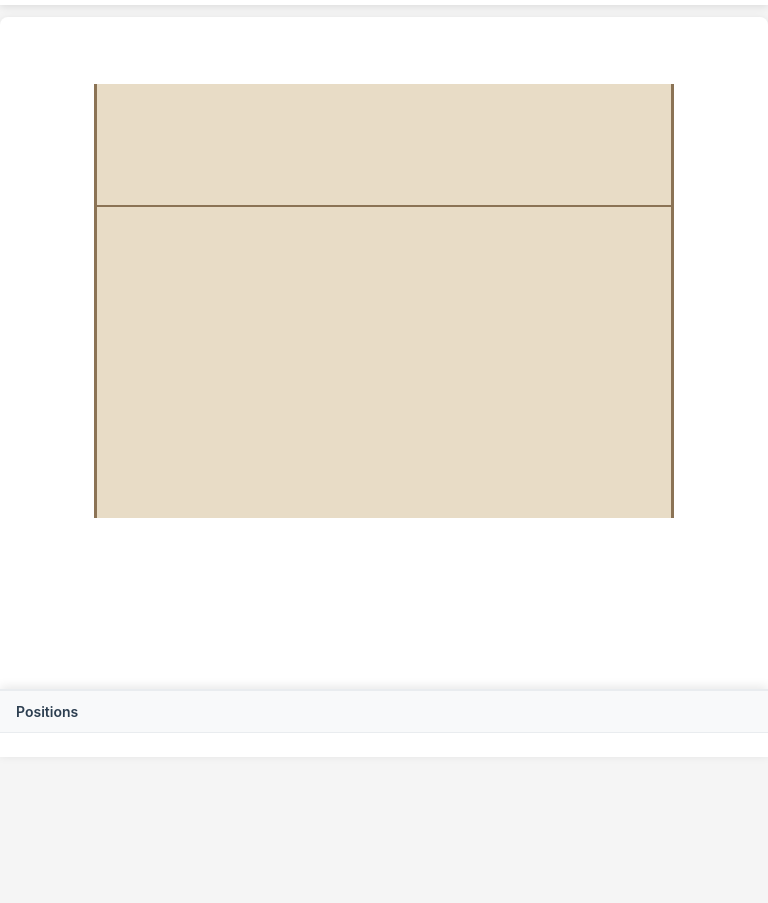
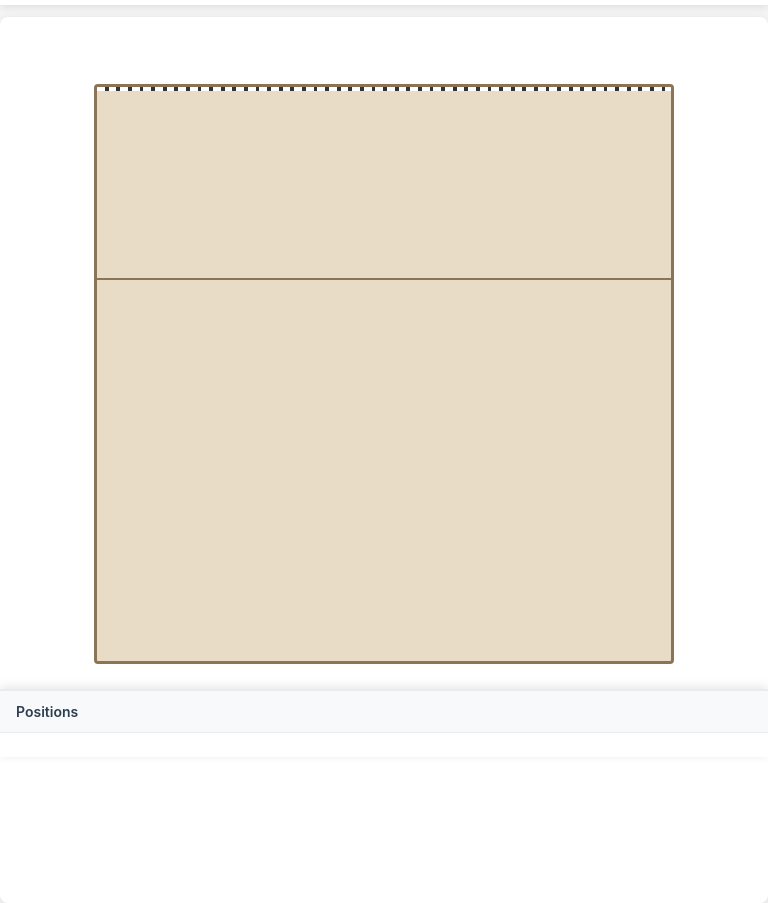
Before and after one commit to eqsquared/volleyball-coach, a website with bundled scripts: page public/index.html in a window 768 px wide. Shown: the part 43-946 px from the top of the page. Before the commit the page ends 800 px from the top, so only its background shows below. Built offline with nearby package versions, Linux system fonts and the light colour scheme; files whose address does not match are found by name.

Commit message:
Better tablet modularity and mobile safe zones

```diff
--- a/public/app.js
+++ b/public/app.js
@@ -128,6 +128,9 @@
 
         // Initialize court drag and drop
         initCourtListeners();
+
+        // Set up dynamic viewport dimension tracking (handles browser UI changes)
+        setupViewportDimensions();
 
         // Set up court font-size scaling
         setupCourtFontScaling();
@@ -333,6 +336,55 @@
 }
 
 
+// Set up dynamic viewport dimension tracking - handles browser UI changes (e.g., Safari tabs)
+function setupViewportDimensions() {
+    function updateViewportDimensions() {
+        const root = document.documentElement;
+
+        // Get actual viewport dimensions
+        const vh = window.innerHeight;
+        const vw = window.innerWidth;
+
+        // Calculate available height (accounting for browser UI)
+        // Use the actual innerHeight which accounts for browser chrome
+        const availableHeight = vh;
+
+        // Update CSS custom properties
+        root.style.setProperty('--viewport-height', `${vh}px`);
+        root.style.setProperty('--viewport-width', `${vw}px`);
+        root.style.setProperty('--available-height', `${availableHeight}px`);
+
+        // Also support dvh (dynamic viewport height) where available
+        // This is a newer CSS feature that handles this automatically
+        if (CSS.supports('height', '100dvh')) {
+            root.style.setProperty('--viewport-height', '100dvh');
+            root.style.setProperty('--available-height', '100dvh');
+        }
+    }
+
+    // Initial update
+    updateViewportDimensions();
+
+    // Update on resize with debouncing
+    let resizeTimeout;
+    const handleResize = () => {
+        clearTimeout(resizeTimeout);
+        resizeTimeout = setTimeout(updateViewportDimensions, 50);
+    };
+
+    window.addEventListener('resize', handleResize);
+    window.addEventListener('orientationchange', () => {
+        // Delay slightly to allow orientation change to complete
+        setTimeout(updateViewportDimensions, 100);
+    });
+
+    // Use Visual Viewport API if available (better for mobile browsers)
+    if (window.visualViewport) {
+        window.visualViewport.addEventListener('resize', handleResize);
+        window.visualViewport.addEventListener('scroll', handleResize);
+    }
+}
+
 // Set up court font-size scaling - updates CSS variable based on actual court size
 function setupCourtFontScaling() {
     if (!dom.court) return;
--- a/public/index.html
+++ b/public/index.html
@@ -2,7 +2,7 @@
 <html lang="en">
 <head>
     <meta charset="UTF-8">
-    <meta name="viewport" content="width=device-width, initial-scale=1.0, user-scalable=no">
+    <meta name="viewport" content="width=device-width, initial-scale=1.0, user-scalable=no, viewport-fit=cover">
     <meta http-equiv="Cache-Control" content="no-cache, no-store, must-revalidate">
     <meta http-equiv="Pragma" content="no-cache">
     <meta http-equiv="Expires" content="0">
--- a/public/styles.css
+++ b/public/styles.css
@@ -5,6 +5,16 @@
     margin: 0;
     padding: 0;
     box-sizing: border-box;
+}
+
+:root {
+    /* Dynamic viewport dimensions - updated via JavaScript */
+    --viewport-height: 100vh;
+    --viewport-width: 100vw;
+    --available-height: 100vh;
+    --header-height: 48px;
+    --safe-area-top: env(safe-area-inset-top, 0px);
+    --safe-area-bottom: env(safe-area-inset-bottom, 0px);
 }
 
 body {
@@ -135,7 +145,7 @@
     padding: 10px;
     border-radius: 8px;
     box-shadow: 0 2px 10px rgba(0,0,0,0.1);
-    height: calc(100vh - 60px);
+    height: calc(var(--available-height) - 60px);
     display: flex;
     flex-direction: column;
     gap: 0;
@@ -350,7 +360,7 @@
 
 .accordion.active .accordion-content {
     /* Fill the sidebar height minus padding and other accordion headers */
-    max-height: calc(100vh - 250px);
+    max-height: calc(var(--available-height) - 250px);
     transition: max-height 0.3s ease-in;
     padding: 10px;
     overflow-y: auto;
@@ -1060,7 +1070,7 @@
     display: flex;
     flex-direction: column;
     min-height: 0;
-    max-height: calc(100vh - 60px);
+    max-height: calc(var(--available-height) - 60px);
     background: white;
     border-radius: 8px;
     box-shadow: 0 2px 10px rgba(0,0,0,0.1);
@@ -1098,8 +1108,8 @@
 
 .court {
     position: relative;
-    width: min(600px, calc(100vh - 300px), 100%);
-    height: min(600px, calc(100vh - 300px), 100%);
+    width: min(600px, calc(var(--available-height) - 300px), 100%);
+    height: min(600px, calc(var(--available-height) - 300px), 100%);
     aspect-ratio: 1;
     background: #e8dcc6; /* Birch/tan color */
     border: 3px solid #8b7355;
@@ -2061,7 +2071,7 @@
         left: 0;
         width: 300px;
         max-width: 85vw;
-        height: calc(100vh - 60px);
+        height: calc(var(--available-height) - 60px);
         transform: translateX(-100%);
         z-index: 1000;
         border-radius: 0;
@@ -2099,8 +2109,8 @@
 
     /* Court scales to fit available space while maintaining aspect ratio */
     .court {
-        width: min(800px, calc(100vh - 260px), calc(100% - 12px));
-        height: min(800px, calc(100vh - 260px), calc(100% - 12px));
+        width: min(800px, calc(var(--available-height) - 260px), calc(100% - 12px));
+        height: min(800px, calc(var(--available-height) - 260px), calc(100% - 12px));
         aspect-ratio: 1;
     }
 
@@ -2135,7 +2145,7 @@
 
     /* Accordion content adjustments */
     .accordion.active .accordion-content {
-        max-height: calc(100vh - 300px);
+        max-height: calc(var(--available-height) - 300px);
     }
 
     /* Hide scenario sections when no scenario is loaded (using class-based approach) */
@@ -2317,16 +2327,16 @@
 @media (max-width: 767px) and (orientation: portrait) {
     /* Accordion content takes full height on phones in sidebar/drawer */
     .accordion.active .accordion-content {
-        max-height: calc(100vh - 60px - 200px); /* Full height minus header and accordion headers */
+        max-height: calc(var(--available-height) - 60px - 200px); /* Full height minus header and accordion headers */
     }
 
     /* Constrain court width so it's not as tall - prevent cutoff */
     /* Use viewport width as primary constraint, with more aggressive height constraint */
     .court {
-        width: min(calc(100vw - 16px), calc(100vh - 420px));
-        height: min(calc(100vw - 16px), calc(100vh - 420px));
-        max-width: calc(100vw - 16px);
-        max-height: calc(100vh - 420px);
+        width: min(calc(var(--viewport-width) - 16px), calc(var(--available-height) - 420px));
+        height: min(calc(var(--viewport-width) - 16px), calc(var(--available-height) - 420px));
+        max-width: calc(var(--viewport-width) - 16px);
+        max-height: calc(var(--available-height) - 420px);
     }
 
     /* Disable dragging cursor on phones - read-only mode */
@@ -2494,14 +2504,17 @@
         flex: 1 1 auto;
         min-height: 0;
         height: auto; /* Allow it to grow */
-    }
-
-    /* Reduce bucket height to give more room to court */
+        /* Use flexbox to better handle dynamic heights */
+        max-height: none;
+    }
+
+    /* Reduce bucket height to give more room to court - use percentage of available height */
     .mobile-positions-bucket {
         max-height: 28vh;
     }
 
     /* Adjust padding when mobile positions bucket is visible */
+    /* Using available height variable for better responsiveness to browser UI changes */
     .court-section.has-mobile-bucket {
         padding-bottom: calc(28vh + 15px);
     }
@@ -2522,23 +2535,30 @@
         font-size: 14px;
     }
 
-    /* Increase court container padding and ensure adequate space */
-    /* .court-container {
-        padding: 10px;
-        min-height: 580px;
+    /* Court scales responsively using CSS - more flexible calculation */
+    /* Use available height minus header, top bar, and some padding */
+    .court {
+        width: min(600px, calc(var(--available-height) - 220px), calc(100% - 30px));
+        height: min(600px, calc(var(--available-height) - 220px), calc(100% - 30px));
+        aspect-ratio: 1;
+        /* Ensure court doesn't exceed container */
+        max-width: 100%;
+        max-height: 100%;
+    }
+
+    /* Court container uses flex to better handle dynamic sizing */
+    .court-container {
         flex: 1 1 auto;
-    } */
-
-    /* Court scales responsively using CSS */
-    .court {
-        width: min(600px, calc(100vh - 220px), calc(100% - 20px));
-        height: min(600px, calc(100vh - 220px), calc(100% - 20px));
-        aspect-ratio: 1;
+        min-height: 0;
+        display: flex;
+        align-items: center;
+        justify-content: center;
     }
 
     /* Court top bar can have more padding on iPad */
     .court-top-bar {
         padding: 12px;
         gap: 12px;
-    }
-}
+        flex-shrink: 0;
+    }
+}
```
